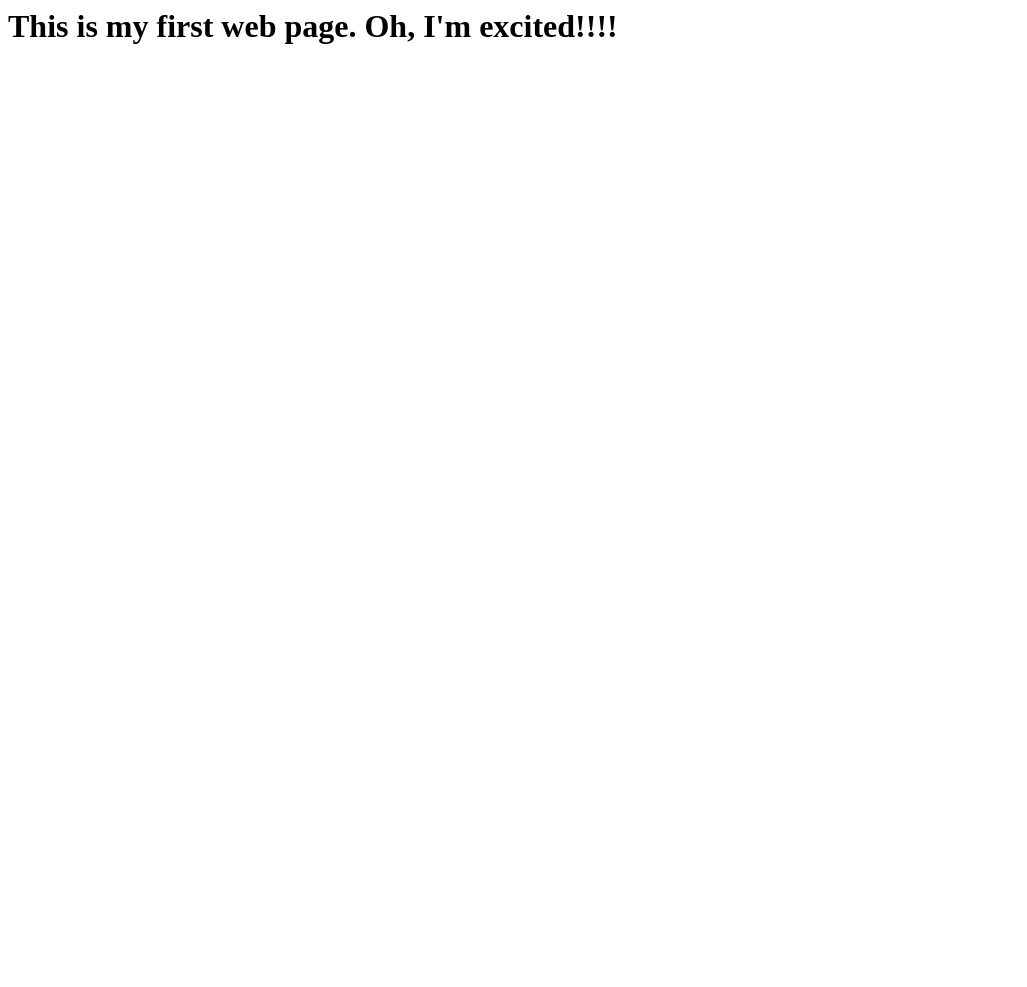
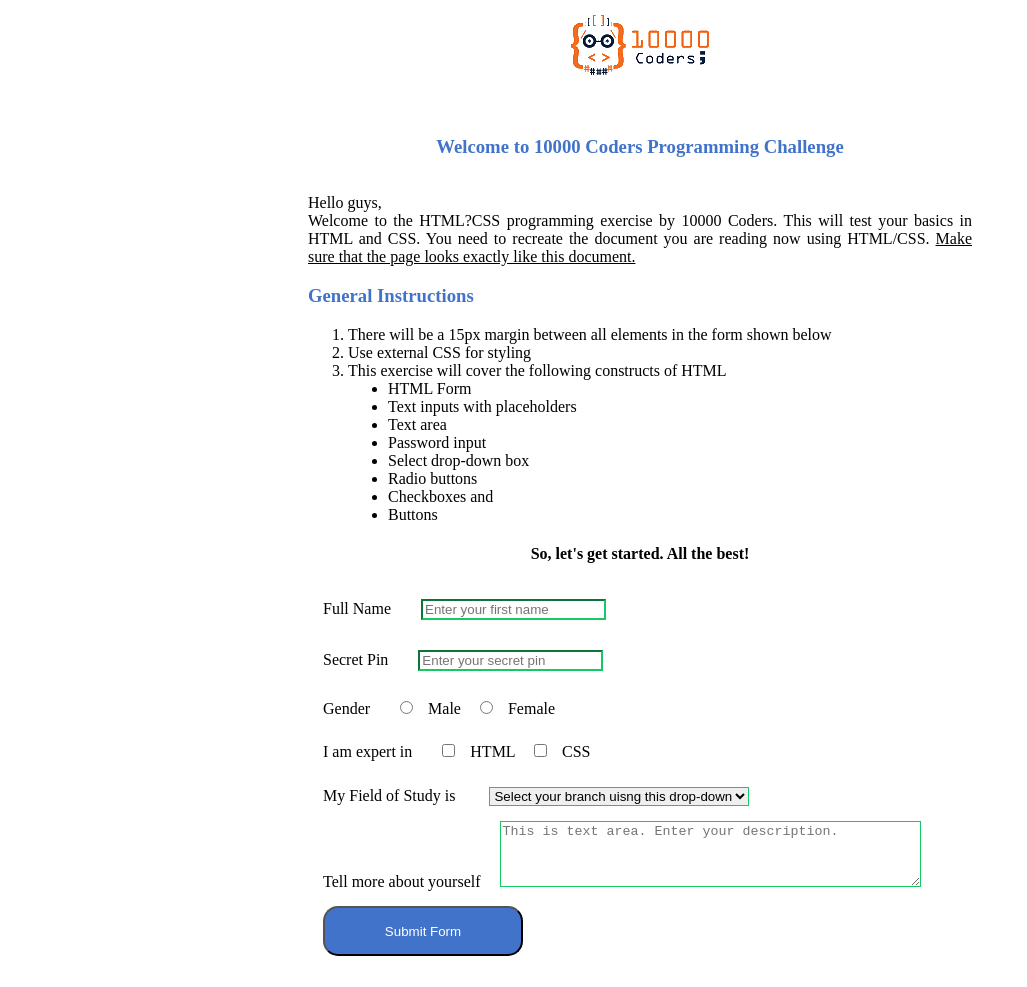
Before and after one commit to krishna-sainath/krishna-sainath.github.io, a plain HTML site: page index.html in a window 1280 px wide. Shown: the whole page, without its empty margins (0-1027 px from the left). Before the commit the page ends 800 px from the top, so only its background shows below. Drawn offline with Linux system fonts and the light colour scheme.

Commit message:
Changes for Homework-2

```diff
--- a/index.html
+++ b/index.html
@@ -1,15 +1,60 @@
 <html>
-
 	<head>
-
-<title>My First Web Page</title>
-
-</head>
-
-<body>
-
-<h1>This is my first web page. Oh, I'm excited!!!!</h1>
-
-</body>
-
+		<title>My First Web Page</title>
+		<link rel="stylesheet" href="style.css"/>
+		<script language="javascript" type="text/javascript">
+			function submitClick(){
+				var name=document.getElementById("name");
+				if(name.value=='')
+					alert("Full Name is missing");
+				else
+					alert(name.value);
+			}
+		</script>
+	</head>
+	<body>
+		<p align="center">
+			<img src="10000coders-logo.png"></img>
+		</p><br />
+		<h3 align="center">Welcome to 10000 Coders Programming Challenge</h3><br />
+		<div align="justify">
+		Hello guys,<br />
+		Welcome to the HTML?CSS programming exercise by 10000 Coders. This will test your basics in HTML and CSS. You need to recreate the document you are reading now using HTML/CSS. <u>Make sure that the page looks exactly like this document.</u>
+		</div>
+		<h3>General Instructions</h3>
+		<ol>
+			<li>There will be a 15px margin between all elements in the form shown below</li>
+			<li>Use external CSS for styling</li>
+			<li>This exercise will cover the following constructs of HTML</li>
+			<ul type="disc">
+				<li>HTML Form</li>
+				<li>Text inputs with placeholders</li>
+				<li>Text area</li>
+				<li>Password input</li>
+				<li>Select drop-down box</li>
+				<li>Radio buttons</li>
+				<li>Checkboxes and</li>
+				<li>Buttons</li>
+			</ul>
+		</ol>
+		<h4 align="center">So, let's get started. All the best!</h4>
+		<form>
+		<label>Full Name</label><input id="name" type="text" placeholder="Enter your first name"/><br />
+		<label>Secret Pin</label><input type="password" placeholder="Enter your secret pin"/><br />
+		<label>Gender</label><input type="radio" name="gender" value="male">Male
+							<input type="radio" name="gender" value="female">Female<br />
+		<label>I am expert in</label><input type="checkbox" name="html" value="html">HTML
+									<input type="checkbox" name="css" value="css">CSS<br />
+		<label>My Field of Study is</label>
+		<select>
+			<option value="default" selected>Select your branch uisng this drop-down</option>
+			<option value="cse">Computer Science and Engineering</option>
+			<option value="it">Information Technology</option>
+			<option value="mech">Mechanical Engineering</option>
+			<option value="civil">Civil Engineering</option>
+		</select><br />
+		<label>Tell more about yourself</label>
+		<textarea rows="4" cols="50" placeholder="This is text area. Enter your description."></textarea><br />
+		<Button onclick="submitClick();">Submit Form</Button>
+	</body>
 </html>
--- /dev/null
+++ b/style.css
@@ -0,0 +1,24 @@
+label,input,select,Button {
+  margin: 15px;
+}
+
+h3{
+	color: #4173CA;
+}
+
+input,textarea,select{
+	border-color: #15C963;
+}
+
+Button{
+	background-color: #4173CA;
+	color:white;
+	border-radius: 15px;
+	width:200px;
+	height:50px;
+}
+
+body{
+	padding-left: 300px;
+	padding-right: 300px;
+}
```
Also changed, not shown: 10000coders-logo.png (added).
